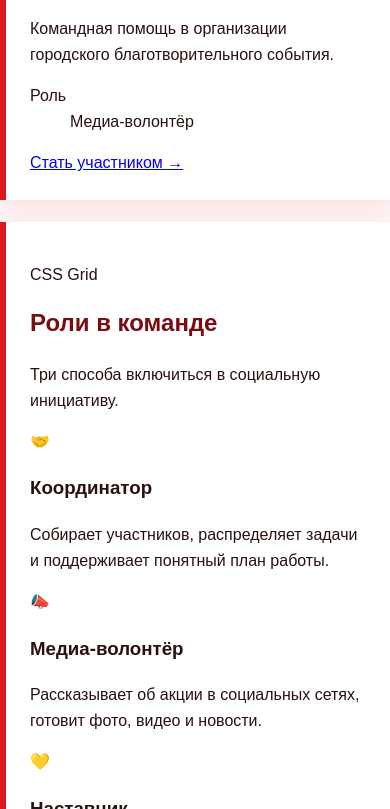
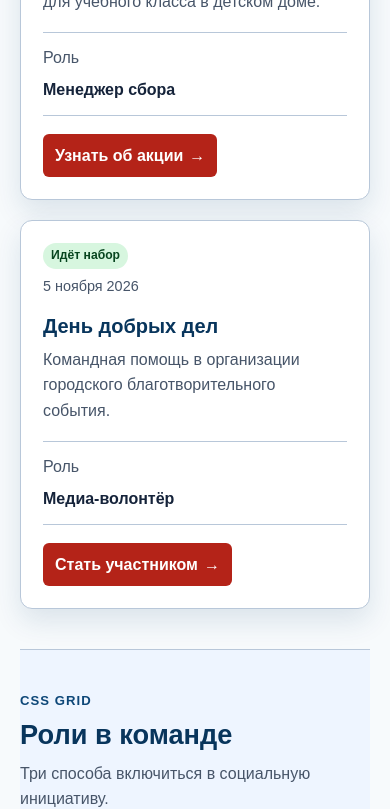
Before and after one commit to wissspik/932403.nasrutdinov.ruslan.lab1, a plain HTML site: page index.html in a window 390 px wide. Shown: the part 1191-2000 px from the top of the page. Drawn offline with Linux system fonts and the light colour scheme.

Commit message:
style: implement responsive flex and grid layouts

```diff
--- a/style.css
+++ b/style.css
@@ -1,246 +1,376 @@
 :root {
-    --color-primary: #ffffff;
-    --color-accent: #b5121b;
-    --color-accent-dark: #7a0c12;
-    --color-text: #2a1010;
-    --color-surface: #fff7f7;
-    --color-border: #d71920;
-    --color-focus: #8f0e15;
-    --font-main: Arial, Helvetica, sans-serif;
+  --color-ink: #15233a;
+  --color-muted: #475569;
+  --color-surface: #ffffff;
+  --color-surface-alt: #eef5ff;
+  --color-primary: #0d4778;
+  --color-primary-dark: #08355c;
+  --color-accent: #b42318;
+  --color-border: #b8c7d9;
+  --color-focus: #d97706;
+  --shadow-card: 0 12px 28px rgb(15 63 111 / 12%);
+  --font-main: Arial, Helvetica, sans-serif;
 }
 
 * {
-    box-sizing: border-box;
+  box-sizing: border-box;
 }
 
 html {
-    scroll-behavior: smooth;
+  scroll-behavior: smooth;
 }
 
 body {
-    margin: 0;
-    color: var(--color-text);
-    background: var(--color-surface);
-    font-family: var(--font-main);
-    font-size: 1rem;
-    line-height: 1.6;
+  min-width: 320px;
+  margin: 0;
+  overflow-x: hidden;
+  color: var(--color-ink);
+  background: #f7fafc;
+  font-family: var(--font-main);
+  font-size: 1rem;
+  line-height: 1.6;
+}
+
+a {
+  color: inherit;
+}
+
+a:focus-visible {
+  outline: 3px solid var(--color-focus);
+  outline-offset: 3px;
+}
+
+.skip-link {
+  position: fixed;
+  z-index: 10;
+  top: 12px;
+  left: 12px;
+  padding: 10px 14px;
+  transform: translateY(-180%);
+  color: #ffffff;
+  background: var(--color-primary-dark);
+  border-radius: 6px;
+  font-weight: 700;
+  text-decoration: none;
+}
+
+.skip-link:focus {
+  transform: translateY(0);
 }
 
 .page-header {
-    display: flex;
-    align-items: center;
-    justify-content: space-between;
-    gap: 24px;
-    padding: 40px 10%;
-    color: var(--color-primary);
-    background: var(--color-accent);
+  color: #ffffff;
+  background: linear-gradient(125deg, var(--color-primary-dark), #1768a6);
 }
 
-.page-header h1 {
-    margin: 0;
-    font-size: clamp(2rem, 5vw, 2.625rem);
+.header-inner,
+.nav-inner,
+.content-section {
+  width: min(1120px, calc(100% - 40px));
+  margin: 0 auto;
 }
 
-.page-header p {
-    margin: 8px 0 0;
+.header-inner {
+  display: flex;
+  align-items: center;
+  justify-content: space-between;
+  gap: 28px;
+  padding: 42px 0;
 }
 
-.page-header img {
-    flex: 0 0 auto;
-    border: 4px solid var(--color-primary);
-    border-radius: 50%;
-    background: var(--color-primary);
+.header-inner h1 {
+  max-width: 700px;
+  margin: 0;
+  font-size: clamp(2rem, 6vw, 3.25rem);
+  line-height: 1.05;
 }
 
-.eyebrow {
-    font-weight: 700;
-    text-transform: uppercase;
+.header-inner img {
+  flex: 0 0 auto;
+  width: 160px;
+  height: 160px;
+  border: 4px solid #ffffff;
+  border-radius: 50%;
+  background: #ffffff;
 }
 
-.layout {
-    display: grid;
-    grid-template-columns: minmax(0, 1fr) 300px;
-    gap: 28px;
-    align-items: start;
-    width: min(1180px, 90%);
-    margin: 28px auto;
+.eyebrow,
+.section-kicker {
+  margin: 0 0 8px;
+  font-size: 0.82rem;
+  font-weight: 700;
+  letter-spacing: 0.08em;
+  text-transform: uppercase;
 }
 
-.page-content {
-    min-width: 0;
+.header-description {
+  margin: 12px 0 0;
+  font-size: 1.15rem;
 }
 
-section,
-.sidebar {
-    padding: 24px;
-    border-left: 6px solid var(--color-border);
-    background: var(--color-primary);
-    box-shadow: 0 8px 24px rgba(181, 18, 27, 0.1);
+.main-nav {
+  color: #ffffff;
+  background: var(--color-ink);
 }
 
-section + section {
-    margin-top: 22px;
+.nav-inner {
+  display: flex;
+  flex-wrap: wrap;
+  gap: 4px 8px;
+  padding: 8px 0;
 }
 
-.intro {
-    position: static;
+.nav-inner a {
+  padding: 8px 12px;
+  border-radius: 5px;
+  font-weight: 700;
+  text-decoration: none;
 }
 
-.sidebar {
-    position: sticky;
-    top: 24px;
+.nav-inner a:hover {
+  background: rgb(255 255 255 / 16%);
 }
 
-h2 {
-    margin-top: 0;
-    color: var(--color-accent-dark);
+.content-section {
+  padding: 56px 0;
 }
 
-ul,
-ol {
-    padding-left: 24px;
+.content-section + .content-section {
+  border-top: 1px solid var(--color-border);
 }
 
-form {
-    display: grid;
-    gap: 16px;
+.section-heading {
+  max-width: 700px;
+  margin-bottom: 26px;
 }
 
-label {
-    display: grid;
-    gap: 6px;
-    font-weight: 700;
+.section-kicker {
+  color: var(--color-primary);
 }
 
-input,
-textarea {
-    width: 100%;
-    padding: 12px;
-    border: 1px solid #b96b70;
-    border-radius: 6px;
-    color: var(--color-text);
-    background: var(--color-primary);
-    font: inherit;
+.section-heading h2,
+.about-section h2 {
+  margin: 0;
+  color: var(--color-primary-dark);
+  font-size: clamp(1.7rem, 3.5vw, 2.25rem);
+  line-height: 1.15;
 }
 
-input:focus,
-textarea:focus {
-    border-color: var(--color-focus);
-    outline: 3px solid rgba(143, 14, 21, 0.25);
-    outline-offset: 2px;
+.section-heading p:last-child {
+  margin: 10px 0 0;
+  color: var(--color-muted);
 }
 
-textarea {
-    min-height: 120px;
-    resize: vertical;
+.campaign-list {
+  display: flex;
+  flex-wrap: wrap;
+  gap: 20px;
 }
 
-.submit-button {
-    position: relative;
-    width: fit-content;
-    padding: 12px 54px 12px 22px;
-    border: 0;
-    border-radius: 6px;
-    color: var(--color-primary);
-    background: var(--color-accent-dark);
-    font: inherit;
-    font-weight: 700;
-    cursor: pointer;
-    transition: background-color 180ms ease, transform 120ms ease;
+.campaign-card {
+  display: flex;
+  flex: 1 1 280px;
+  flex-direction: column;
+  min-width: 0;
+  padding: 22px;
+  border: 1px solid var(--color-border);
+  border-radius: 12px;
+  background: var(--color-surface);
+  box-shadow: var(--shadow-card);
 }
 
-.submit-button::after {
-    content: "♥";
-    position: absolute;
-    top: 50%;
-    right: 20px;
-    color: var(--color-primary);
-    font-size: 1.2rem;
-    line-height: 1;
-    transform: translateY(-50%);
-    transform-origin: center;
-    animation: heart-pulse 1.2s ease-in-out infinite;
+.campaign-card h3,
+.role-card h3 {
+  margin: 16px 0 8px;
+  color: var(--color-primary-dark);
+  font-size: 1.25rem;
+  line-height: 1.25;
 }
 
-.submit-button:hover {
-    background: var(--color-accent);
+.campaign-card p,
+.role-card p {
+  margin: 0;
+  color: var(--color-muted);
 }
 
-.submit-button:focus {
-    outline: 3px solid var(--color-focus);
-    outline-offset: 3px;
+.card-topline {
+  display: flex;
+  align-items: center;
+  justify-content: space-between;
+  gap: 12px;
+  color: var(--color-muted);
+  font-size: 0.9rem;
 }
 
-.submit-button:active {
-    transform: translateY(2px);
+.status {
+  flex: 0 0 auto;
+  padding: 3px 8px;
+  border-radius: 999px;
+  font-size: 0.76rem;
+  font-weight: 700;
 }
 
-.sidebar-link {
-    color: var(--color-accent-dark);
-    font-weight: 700;
-    text-underline-offset: 3px;
+.status-active {
+  color: #07451f;
+  background: #d7f6df;
 }
 
-.sidebar-link:visited {
-    color: #6b1d73;
+.status-planned {
+  color: #6a3400;
+  background: #fff1ce;
 }
 
-.sidebar-link:hover {
-    color: var(--color-accent);
+.campaign-card dl {
+  margin: 18px 0;
+  padding: 12px 0;
+  border-top: 1px solid var(--color-border);
+  border-bottom: 1px solid var(--color-border);
 }
 
-.sidebar-link:focus {
-    outline: 3px solid rgba(143, 14, 21, 0.3);
-    outline-offset: 3px;
+.campaign-card dl div {
+  display: flex;
+  justify-content: space-between;
+  gap: 12px;
 }
 
-.sidebar-link:active {
-    color: #4f080c;
+.campaign-card dt {
+  color: var(--color-muted);
+}
+
+.campaign-card dd {
+  margin: 0;
+  color: var(--color-ink);
+  font-weight: 700;
+  text-align: right;
+}
+
+.card-link {
+  display: inline-flex;
+  align-items: center;
+  gap: 6px;
+  width: fit-content;
+  margin-top: auto;
+  padding: 9px 12px;
+  color: #ffffff;
+  background: var(--color-accent);
+  border-radius: 6px;
+  font-weight: 700;
+  text-decoration: none;
+}
+
+.card-link:hover {
+  background: #8f1b12;
+}
+
+.roles-section {
+  background: var(--color-surface-alt);
+}
+
+.roles-grid {
+  display: grid;
+  grid-template-columns: repeat(3, minmax(0, 1fr));
+  gap: 20px;
+}
+
+.role-card {
+  min-width: 0;
+  padding: 24px;
+  border: 1px solid #c1d4e8;
+  border-radius: 12px;
+  background: var(--color-surface);
+}
+
+.role-icon {
+  display: grid;
+  width: 48px;
+  height: 48px;
+  place-items: center;
+  background: #dcecff;
+  border-radius: 12px;
+  font-size: 1.6rem;
+}
+
+.about-section {
+  display: grid;
+  grid-template-columns: minmax(220px, 0.7fr) minmax(0, 1.3fr);
+  gap: 36px;
+  align-items: start;
+}
+
+.about-section p:last-child {
+  margin: 0;
+  color: var(--color-muted);
+  font-size: 1.05rem;
 }
 
 .page-footer {
-    padding: 20px 10%;
-    color: var(--color-primary);
-    background: var(--color-text);
+  padding: 22px 20px;
+  color: #ffffff;
+  background: var(--color-ink);
+  text-align: center;
 }
 
-@keyframes heart-pulse {
-    0%,
-    100% {
-        transform: translateY(-50%) scale(1);
-    }
+.page-footer p {
+  margin: 0;
+}
 
-    50% {
-        transform: translateY(-50%) scale(1.25);
-    }
+@media (max-width: 900px) {
+  .campaign-card {
+    flex-basis: calc(50% - 10px);
+  }
+
+  .roles-grid {
+    grid-template-columns: repeat(2, minmax(0, 1fr));
+  }
+}
+
+@media (max-width: 620px) {
+  .header-inner {
+    align-items: flex-start;
+    flex-direction: column-reverse;
+    padding: 32px 0;
+  }
+
+  .header-inner img {
+    width: 112px;
+    height: 112px;
+  }
+
+  .nav-inner {
+    flex-direction: column;
+  }
+
+  .nav-inner a {
+    width: 100%;
+  }
+
+  .content-section {
+    padding: 40px 0;
+  }
+
+  .campaign-card {
+    flex-basis: 100%;
+  }
+
+  .roles-grid,
+  .about-section {
+    grid-template-columns: 1fr;
+  }
+
+  .card-topline,
+  .campaign-card dl div {
+    align-items: flex-start;
+    flex-direction: column;
+    gap: 6px;
+  }
+
+  .campaign-card dd {
+    text-align: left;
+  }
 }
 
 @media (prefers-reduced-motion: reduce) {
-    html {
-        scroll-behavior: auto;
-    }
-
-    .submit-button,
-    .submit-button::after {
-        transition: none;
-        animation: none;
-    }
+  html {
+    scroll-behavior: auto;
+  }
 }
-
-@media (max-width: 820px) {
-    .layout {
-        grid-template-columns: 1fr;
-    }
-
-    .sidebar {
-        position: static;
-    }
-}
-
-@media (max-width: 640px) {
-    .page-header {
-        align-items: flex-start;
-        flex-direction: column;
-        padding: 32px 5%;
-    }
-}
```
